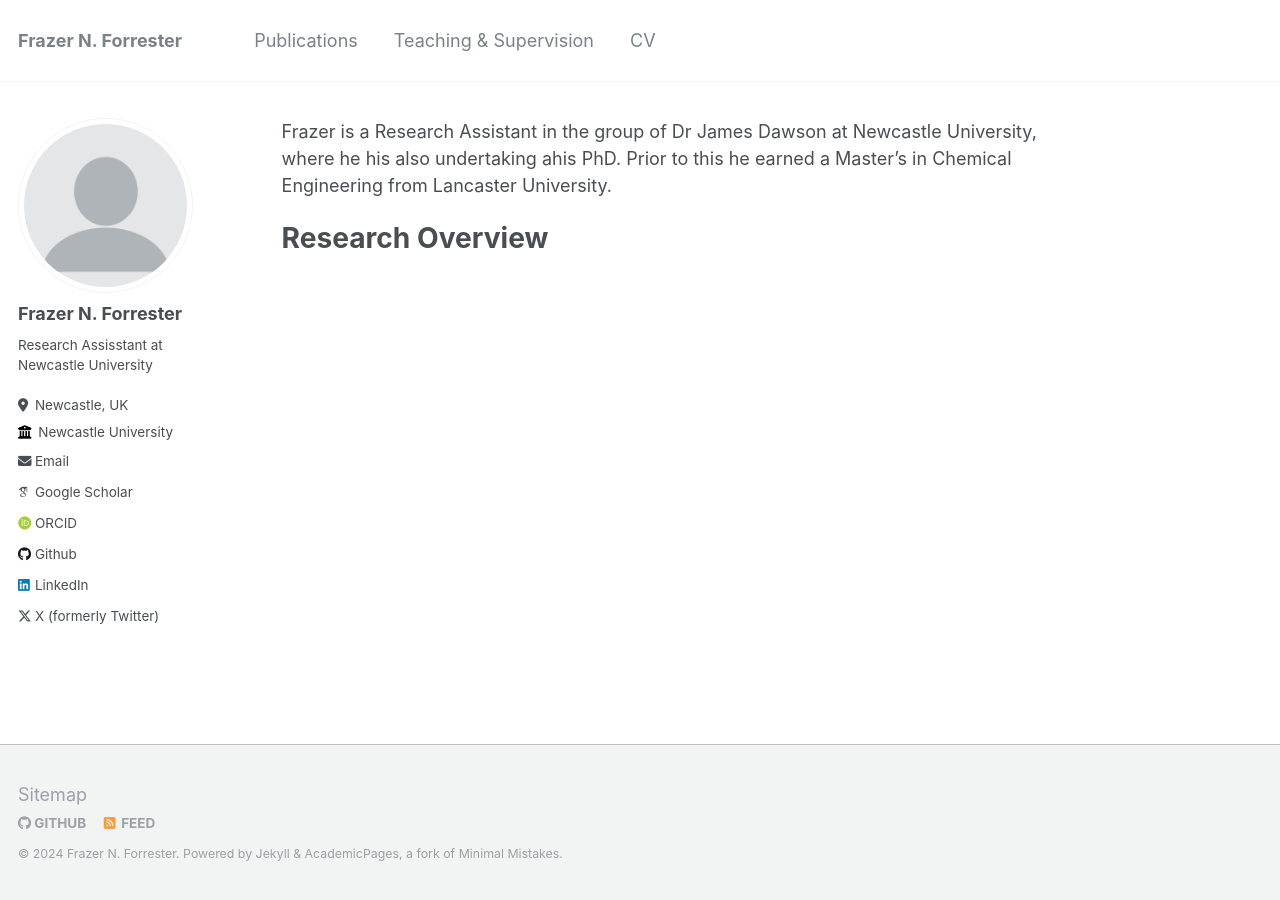
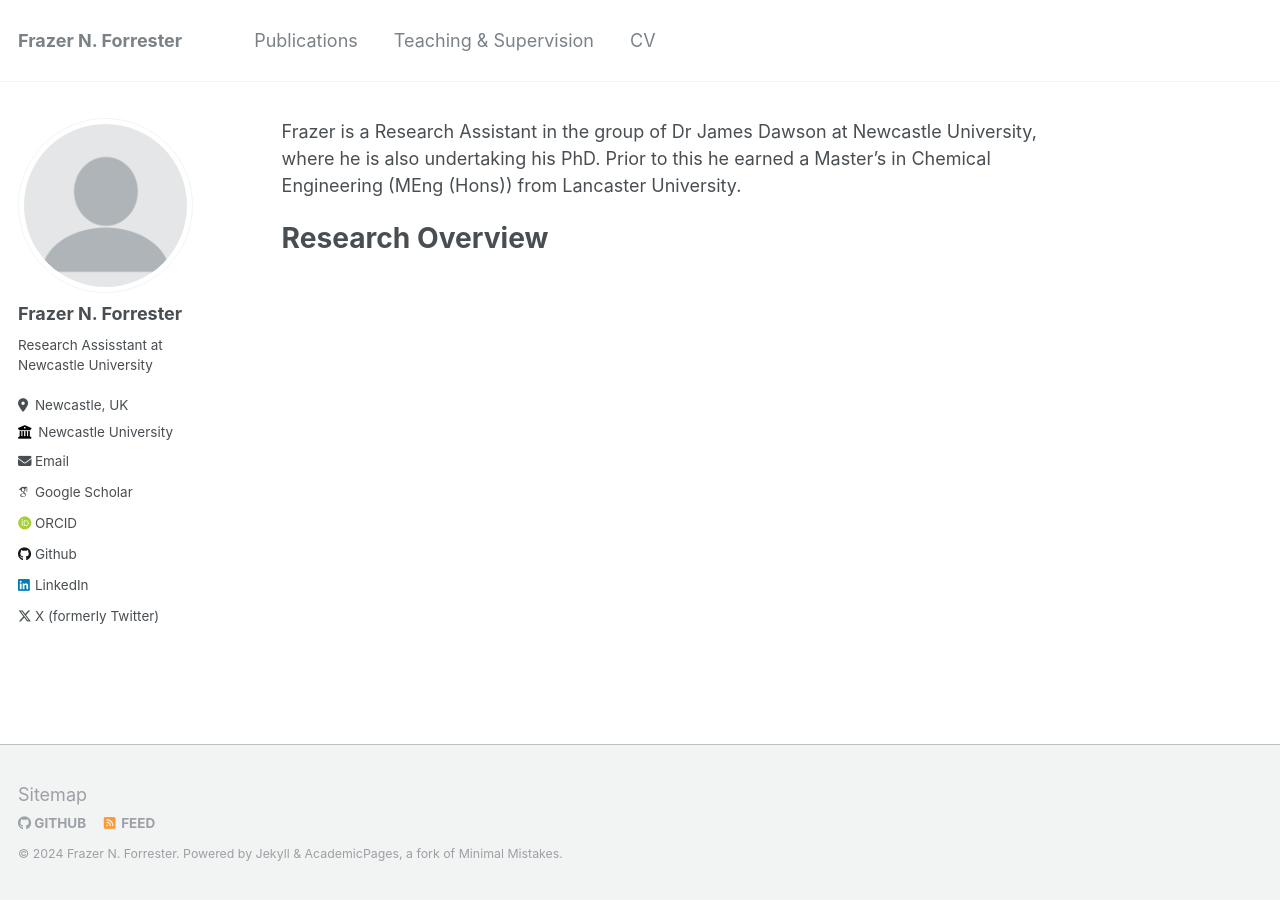
Before and after one commit to fforrester/fforrester.github.io, a Jekyll site: the page built from _pages/about.md, in a window 1280 px wide. Built offline with Jekyll 4.4.1, drawn with Linux system fonts in a browser that asks for light colours; some web fonts are replaced.

Commit message:
Update about.md

```diff
--- a/_pages/about.md
+++ b/_pages/about.md
@@ -8,7 +8,7 @@ redirect_from:
   - /about.html
 ---
 
-Frazer is a Research Assistant in the group of Dr James Dawson at Newcastle University, where he his also undertaking ahis PhD. Prior to this he earned a Master's in Chemical Engineering from Lancaster University.
+Frazer is a Research Assistant in the group of Dr James Dawson at Newcastle University, where he is also undertaking his PhD. Prior to this he earned a Master's in Chemical Engineering (MEng (Hons)) from Lancaster University.
 
 Research Overview
 ======
```
